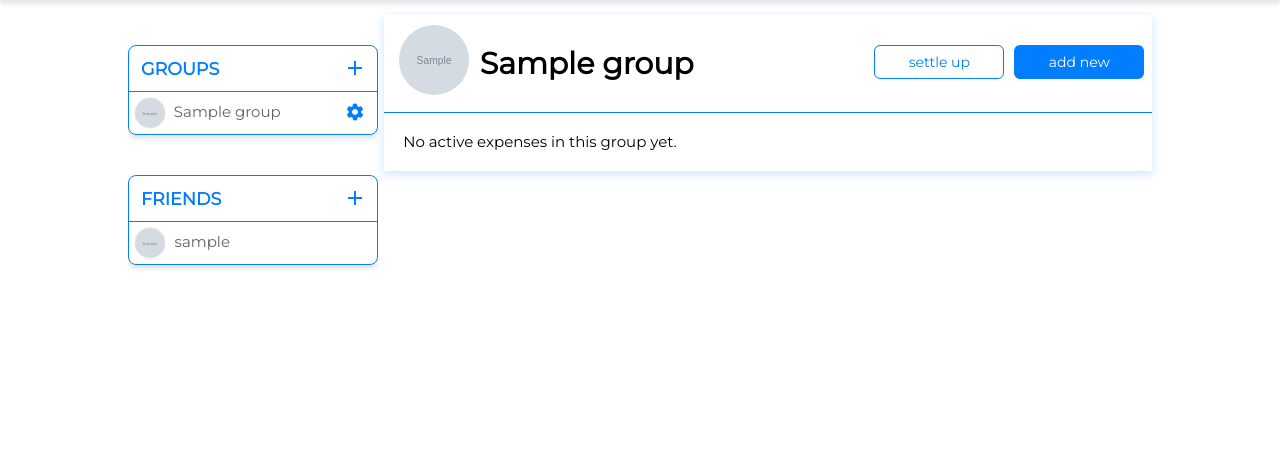
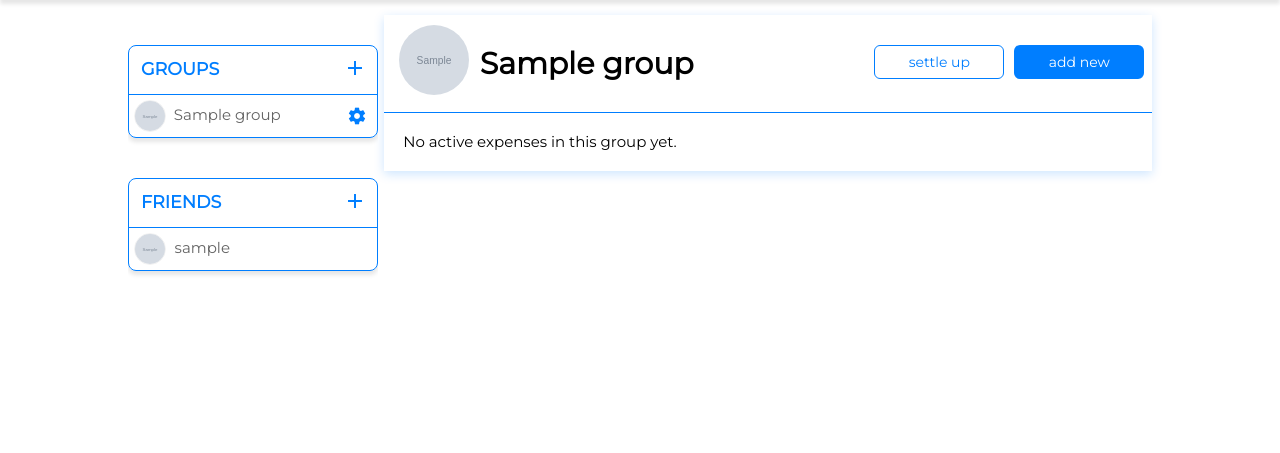
Before and after one commit to gwyrwch/group-expenses-app, a Django app: page / in a window 1280 px wide. Shown: the part 55-508 px from the top of the page. Run offline with Django 3.2, Linux system fonts and the light colour scheme; a user stored in the database is signed in; tables that the repository leaves empty hold one stand-in row (values such as "Sample post"); grey boxes marked "Sample" are stand-in pictures; data that the repository does not hold is empty.

Commit message:
button instead of icons; tabindex=0 on cards and handling focus

```diff
--- a/static/css/main.css
+++ b/static/css/main.css
@@ -626,14 +626,43 @@
 }
 
 /* The Close Button */
-.close {
+.modal .close, .modal .add_a_photo {
     color: black;
-    font-size: 30px;
-    font-weight: bold;
+    width: auto;
+    height: auto;
+    padding: 0;
     margin-top: auto;
+    background-color: transparent;
+    outline: none;
+
 }
 
-.close:hover {
+.add-icon, .settings {
+    border: none;
+    color: #007eff;
+    padding: 0;
+    background-color: transparent;
+    outline: none;
+}
+
+.modal .add_a_photo {
+    padding-top: 8px;
+}
+
+
+.ul-sidebar .settings {
+    font-size: 20px;
+    padding-top: 6px;
+}
+
+.settings:hover {
+    color: #007eff;
+    cursor: pointer;
+    background-color: transparent;
+
+}
+
+.modal .close:hover, .modal .add_a_photo:hover {
   color: #007eff;
   text-decoration: none;
   cursor: pointer;
@@ -643,30 +672,6 @@
     cursor: pointer;
 }
 
-.add_a_photo {
-    color: black;
-    font-weight: bold;
-    margin-top: auto;
-}
-
-.add_a_photo:hover {
-  color: #007eff;
-  text-decoration: none;
-  cursor: pointer;
-}
-
-
-.settings {
-    padding: 2px;
-    color: black;
-    font-size: 20px !important; /* todo: remove important */
-}
-
-.settings:hover {
-  color: #007eff;
-  text-decoration: none;
-  cursor: pointer;
-}
 
 .modal .modal-header {
     padding: 2px 16px;
@@ -688,7 +693,6 @@
 
 .modal-input {
     width: 100%;
-    /*padding: 3%;*/
     height: 45px;
     box-sizing: border-box;
     border: rgba(72, 72, 72, 0.85) 0.5px solid;
@@ -822,14 +826,14 @@
     width: 100%;
 }
 
-i.close-delete-member, .modal-invite-input + i.close-delete-new-member {
+.modal button.close-delete-member, .modal-invite-input + i.close-delete-new-member {
     position:relative;
     top: calc(50% - 11px);
     font-size: 20px;
     color:  #ff3b30;
 }
 
-i.close-delete-member:hover, .modal-invite-input + i.close-delete-new-member:hover {
+.modal button.close-delete-member:hover, .modal-invite-input + i.close-delete-new-member:hover {
     top: calc(50% - 13px);
     font-size: 24px;
     color:  #ff3b30;
@@ -913,6 +917,10 @@
     color: #5b5b5b;
 }
 
+
+
 .expenses-card-selected {
     box-shadow: 0 0 3px rgb(0, 126, 255);
+    outline: none;
+
 }
--- a/static/js/index.js
+++ b/static/js/index.js
@@ -135,7 +135,6 @@
 
     for (let i = 0; i < okBtns.length; i++) {
         okBtns[i].onclick = async function() {
-            console.log(this.dataset, this.dataset.type, this.dataset.idSender);
 
             const res = {
                 accept: 'seen',
@@ -482,7 +481,7 @@
     const cards = document.getElementsByClassName('expenses-card');
 
     for (let i = 0; i < cards.length; i++) {
-        cards[i].onclick = function () {
+        cards[i].onfocus = function () {
             const selected = this.classList.contains('expenses-card-selected');
 
             for (let j = 0; j < cards.length; j++) {
@@ -491,7 +490,7 @@
 
             if (!selected) {
                 this.classList.add('expenses-card-selected');
-                expenseId = this.id.split('-')[0]
+                expenseId = this.id.split('-')[0];
             } else {
                 expenseId = null;
             }
@@ -600,7 +599,6 @@
     };
 
     window.onclick = function(event) {
-        console.log(event.target);
         if (!dropDown.contains(event.target)) {
             content.style.display = "none";
         }
--- a/static/js/sign_in_up.js
+++ b/static/js/sign_in_up.js
@@ -10,7 +10,6 @@
 
         const username = document.getElementsByName('sign-in-username').item(0).value;
         const password = document.getElementsByName('sign-in-password').item(0).value;
-        console.log(username, password);
 
         if (!username  || username.length === 0) {
             invalid_username.style.display = 'block';
--- a/templates/index.html
+++ b/templates/index.html
@@ -54,9 +54,9 @@
                                 <h3>GROUPS</h3>
                             </div>
                             <div class="column-2">
-                                <i class="material-icons add-icon" id="btnCreateGroup">
+                                <button class="material-icons add-icon" id="btnCreateGroup">
                                     add
-                                </i>
+                                </button>
                             </div>
                         </div>
                         <div class="hr"></div>
@@ -76,9 +76,9 @@
                                         </a>
                                     </div>
                                     <div class="column-2 settings-col">
-                                        <i class="material-icons settings btnEditGroup">
+                                        <button class="material-icons settings btnEditGroup">
                                             settings
-                                        </i>
+                                        </button>
                                     </div>
                                 </div>
                             </li>
@@ -90,9 +90,9 @@
                                         </div>
                                         <div class="column-2">
 
-                                            <i class="close close-edit-group-modal material-icons">
+                                            <button class="close close-edit-group-modal material-icons">
                                                 close
-                                            </i>
+                                            </button>
                                         </div>
                                     </div>
                                     <div class="hr"></div>
@@ -104,9 +104,9 @@
                                                 </label>
                                             </div>
                                             <div class="column-1 edit-group-photo-col">
-                                                <i class="material-icons add_a_photo edit-group-photo-button">
+                                                <button class="material-icons add_a_photo edit-group-photo-button">
                                                     add_a_photo
-                                                </i>
+                                                </button>
                                             </div>
                                         </div>
                                         <div class="row">
@@ -121,11 +121,11 @@
                                                             </a>
                                                         </div>
                                                         <div class="column-1">
-                                                            <i class="material-icons close close-delete-member"
+                                                            <button class="material-icons close close-delete-member"
                                                                id="delete-{{ member|get_item:'username'}}-{{ group.id }}"
                                                             >
                                                                 close
-                                                            </i>
+                                                            </button>
                                                         </div>
                                                         <div class="column-6"></div>
                                                     </div>
@@ -155,9 +155,9 @@
                                 <h3>FRIENDS</h3>
                             </div>
                             <div class="column-2">
-                                <i class="material-icons add-icon" id="btnAddFriend">
+                                <button class="material-icons add-icon" id="btnAddFriend">
                                     add
-                                </i>
+                                </button>
                             </div>
                         </div>
                         <div class="hr"></div>
@@ -189,9 +189,9 @@
                             <h3><strong>Enter your friend username</strong></h3>
                         </div>
                         <div class="column-2">
-                            <i class="material-icons close close-friend-modal">
+                            <button class="material-icons close close-friend-modal">
                                 close
-                            </i>
+                            </button>
                         </div>
                     </div>
                     <div class="hr"></div>
@@ -210,9 +210,9 @@
                             <h3><strong>Enter group name</strong></h3>
                         </div>
                         <div class="column-2">
-                            <i class="material-icons close close-create-group-modal">
+                            <button class="material-icons close close-create-group-modal">
                                 close
-                            </i>
+                            </button>
                         </div>
                     </div>
                     <div class="hr"></div>
@@ -224,14 +224,12 @@
                                 </label>
                             </div>
                             <div class="column-1" id="add-group-photo-col">
-                                <i class="material-icons add_a_photo" id="add-group-photo-button">
+                                <button class="material-icons add_a_photo" id="add-group-photo-button">
                                     add_a_photo
-                                </i>
+                                </button>
                                 <input type="file" id="add_group_photo" name="add_group_photo" style="display: none;">
                             </div>
                         </div>
-
-
                         <button id="create-group" style="width: 130px;height: 34px;">Save</button>
                     </div>
                 </div>
@@ -243,9 +241,9 @@
                             <h3><strong>Notifications</strong></h3>
                         </div>
                         <div class="column-2">
-                            <i class="material-icons close close-notification-modal">
+                            <button class="material-icons close close-notification-modal">
                                 close
-                            </i>
+                            </button>
                         </div>
                     </div>
                     <div class="hr"></div>
@@ -294,9 +292,9 @@
                                             <h3><strong>Settle up</strong></h3>
                                         </div>
                                         <div class="column-2">
-                                            <i class="material-icons close close-settle-modal">
+                                            <button class="material-icons close close-settle-modal">
                                                 close
-                                            </i>
+                                            </button>
                                         </div>
                                     </div>
                                     <div class="hr"></div>
@@ -324,9 +322,9 @@
                                         <h3><strong>You should select some expense to settle up</strong></h3>
                                     </div>
                                     <div class="column-2">
-                                        <i class="material-icons close close-no-expense-modal">
+                                        <button class="material-icons close close-no-expense-modal">
                                             close
-                                        </i>
+                                        </button>
                                     </div>
                                 </div>
 
@@ -343,9 +341,9 @@
                                             <h3><strong>Add an expense</strong></h3>
                                         </div>
                                         <div class="column-2">
-                                            <i class="material-icons close close-add-expense-modal">
+                                            <button class="material-icons close close-add-expense-modal">
                                                 close
-                                            </i>
+                                            </button>
                                         </div>
                                     </div>
                                     <div class="hr"></div>
@@ -392,9 +390,9 @@
                                             <h3><strong>Choose payer</strong></h3>
                                         </div>
                                         <div class="column-2">
-                                            <i class="material-icons close close-who-paid-modal">
+                                            <button class="material-icons close close-who-paid-modal">
                                                 close
-                                            </i>
+                                            </button>
                                         </div>
                                     </div>
                                     <div class="hr"></div>
@@ -432,9 +430,9 @@
                                             <h3><strong>Split by percentages</strong></h3>
                                         </div>
                                         <div class="column-2">
-                                            <i class="material-icons close close-split-modal" >
+                                            <button class="material-icons close close-split-modal" >
                                                 close
-                                            </i>
+                                            </button>
                                         </div>
                                     </div>
                                     <div class="hr"></div>
@@ -487,7 +485,7 @@
                 <div class="card-container">
                     {% for exp in group_expenses %}
                         <div>
-                            <div class="row card expenses-card" id="{{ exp.id }}-card">
+                            <div class="row card expenses-card" tabindex="0" id="{{ exp.id }}-card">
                                 <div class="column-2">
                                     <img class="group-card-photo" src="{{ exp.photo }}"/>
                                 </div>
--- a/templates/profile.html
+++ b/templates/profile.html
@@ -89,9 +89,9 @@
                                             <h3><strong>Confirm changes</strong></h3>
                                         </div>
                                         <div class="column-2">
-                                            <i class="material-icons close">
+                                            <button class="material-icons close">
                                                 close
-                                            </i>
+                                            </button>
                                         </div>
                                     </div>
                                     <div class="hr"></div>
```
Also changed, not shown: templates/index_mobile.html (+10 -10 lines).
